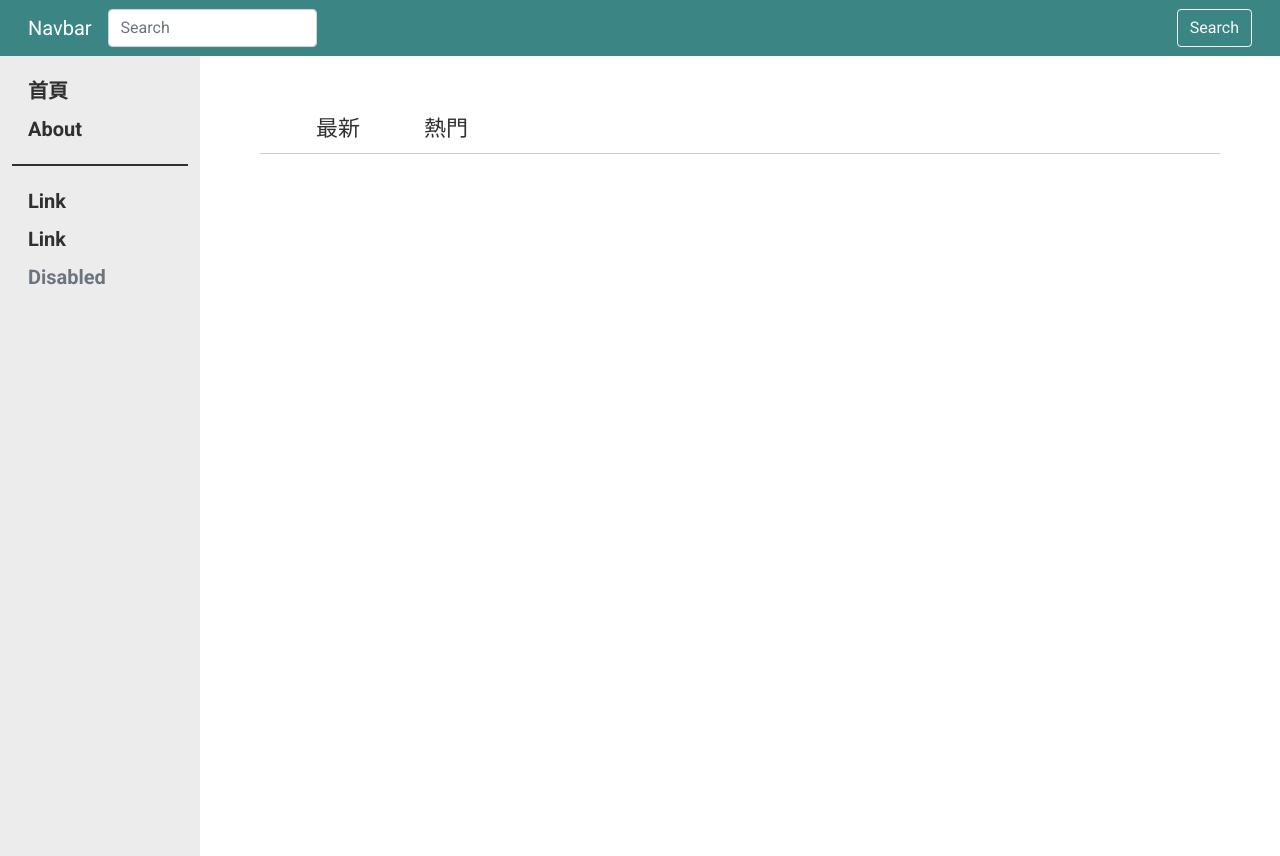
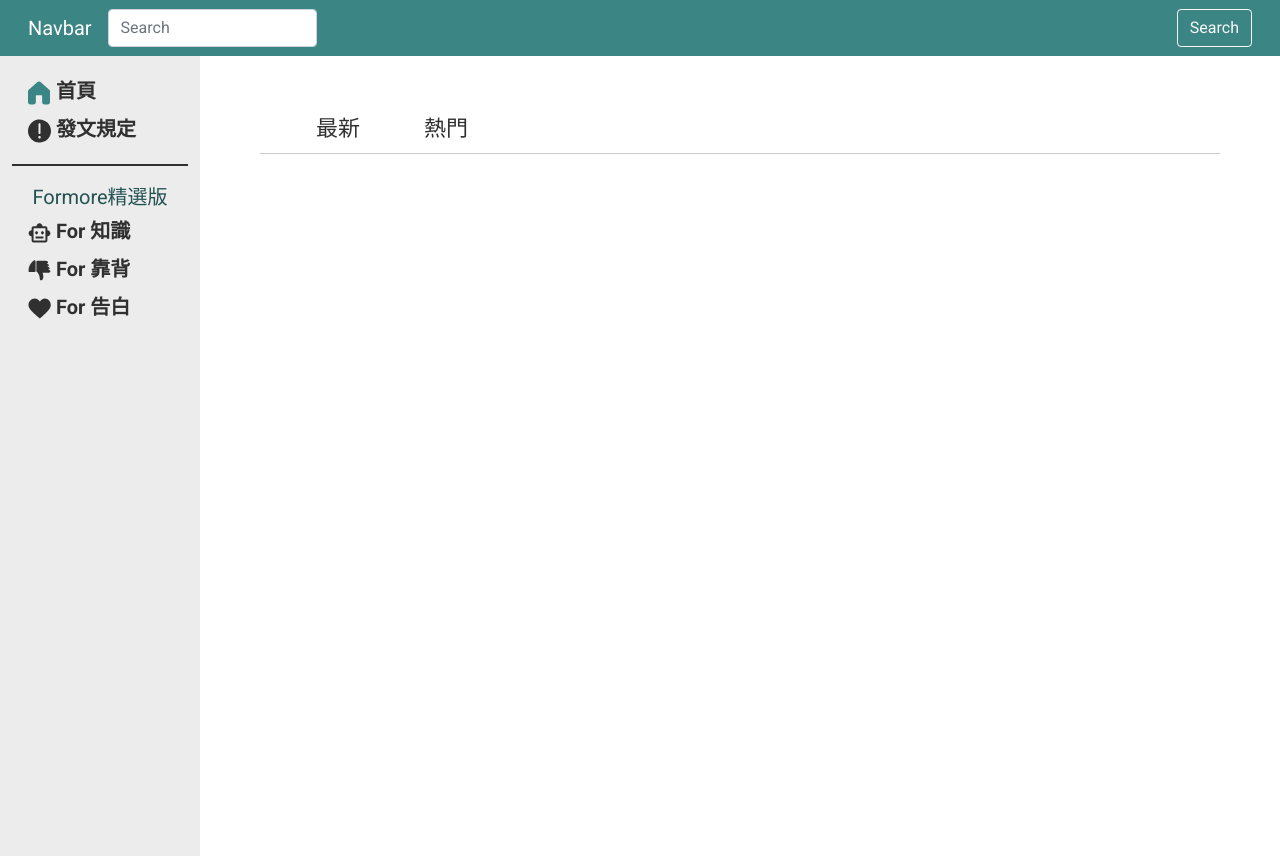
Before and after one commit to formore2022/formore2022.github.io, a Vue app: page / in a window 1280 px wide. Built offline with nearby package versions, Linux system fonts and the light colour scheme.

Commit message:
ADD MENU ICON

```diff
--- a/src/App.vue
+++ b/src/App.vue
@@ -38,22 +38,48 @@
             <div class="d-none d-sm-block col-sm-auto sidebar text-white min-vh-100 bg-gray py-3">
                 <ul class="nav flex-column align-items-start">
                     <li class="nav-item">
-                        <router-link to="/hot" class="nav-link active">首頁</router-link>
+                        <router-link to="/hot" class="nav-link active">
+                            <svg width="23" height="24" viewBox="0 0 23 24" fill="none" xmlns="http://www.w3.org/2000/svg">
+                                <path d="M12.5814 1.08927C12.1485 0.709876 11.5871 0.5 11.0051 0.5C10.4232 0.5 9.86182 0.709876 9.42894 1.08927L0.781421 8.66892C0.535553 8.8846 0.338927 9.1483 0.204305 9.44291C0.0696835 9.73753 7.57174e-05 10.0565 0 10.379V21.1994C0 21.8096 0.248475 22.3947 0.690764 22.8262C1.13305 23.2576 1.73292 23.5 2.35841 23.5H5.50297C6.12846 23.5 6.72833 23.2576 7.17062 22.8262C7.61291 22.3947 7.86138 21.8096 7.86138 21.1994V15.0645C7.86138 14.8611 7.94421 14.6661 8.09164 14.5223C8.23907 14.3785 8.43902 14.2977 8.64752 14.2977H13.3643C13.5728 14.2977 13.7728 14.3785 13.9202 14.5223C14.0677 14.6661 14.1505 14.8611 14.1505 15.0645V21.1994C14.1505 21.8096 14.399 22.3947 14.8413 22.8262C15.2835 23.2576 15.8834 23.5 16.5089 23.5H19.6535C20.2789 23.5 20.8788 23.2576 21.3211 22.8262C21.7634 22.3947 22.0119 21.8096 22.0119 21.1994V10.379C22.0118 10.0565 21.9422 9.73753 21.8076 9.44291C21.6729 9.1483 21.4763 8.8846 21.2304 8.66892L12.5829 1.08927H12.5814Z" fill="#3C8585"/>
+                            </svg>
+                            首頁
+                        </router-link>
                     </li>
                     <li class="nav-item">
-                        <router-link to="/About" class="nav-link">About</router-link>
+                        <router-link to="/About" class="nav-link">
+                            <svg width="23" height="24" viewBox="0 0 23 24" fill="none" xmlns="http://www.w3.org/2000/svg">
+                                <path d="M11.5 0.5C9.22552 0.5 7.00211 1.17446 5.11095 2.4381C3.21978 3.70174 1.7458 5.49779 0.87539 7.59914C0.00498273 9.70049 -0.222756 12.0128 0.220974 14.2435C0.664704 16.4743 1.75997 18.5234 3.36828 20.1317C4.97658 21.74 7.02568 22.8353 9.25646 23.279C11.4872 23.7228 13.7995 23.495 15.9009 22.6246C18.0022 21.7542 19.7983 20.2802 21.0619 18.3891C22.3255 16.4979 23 14.2745 23 12C23 8.95001 21.7884 6.02494 19.6317 3.86827C17.4751 1.7116 14.55 0.5 11.5 0.5ZM10.4938 5.31562C10.4938 5.04875 10.5998 4.79281 10.7885 4.6041C10.9772 4.41539 11.2331 4.30937 11.5 4.30937C11.7669 4.30937 12.0228 4.41539 12.2115 4.6041C12.4002 4.79281 12.5063 5.04875 12.5063 5.31562V13.9406C12.5063 14.2075 12.4002 14.4634 12.2115 14.6521C12.0228 14.8409 11.7669 14.9469 11.5 14.9469C11.2331 14.9469 10.9772 14.8409 10.7885 14.6521C10.5998 14.4634 10.4938 14.2075 10.4938 13.9406V5.31562ZM11.5 19.5469C11.2441 19.5469 10.994 19.471 10.7812 19.3288C10.5685 19.1867 10.4027 18.9846 10.3047 18.7482C10.2068 18.5118 10.1812 18.2517 10.2311 18.0007C10.281 17.7498 10.4042 17.5192 10.5852 17.3383C10.7661 17.1574 10.9966 17.0341 11.2476 16.9842C11.4986 16.9343 11.7587 16.9599 11.9951 17.0579C12.2315 17.1558 12.4336 17.3216 12.5757 17.5344C12.7179 17.7471 12.7938 17.9972 12.7938 18.2531C12.7938 18.5962 12.6574 18.9253 12.4148 19.1679C12.1722 19.4106 11.8431 19.5469 11.5 19.5469Z" fill="#303030"/>
+                            </svg>
+                        發文規定
+                        </router-link>
                     </li>
                 </ul>
                 <hr/>
+                <div class="text-avatar-green">Formore精選版</div>
                 <ul class="nav flex-column align-items-start">
                     <li class="nav-item">
-                        <a class="nav-link" href="#">Link</a>
+                        <a class="nav-link" href="#">
+                            <svg width="23" height="20" viewBox="0 0 31 27" fill="none" xmlns="http://www.w3.org/2000/svg">
+                                <path d="M26.1666 9.875V7.125C26.1666 5.6125 24.9666 4.375 23.4999 4.375H19.4999C19.4999 2.0925 17.7133 0.25 15.4999 0.25C13.2866 0.25 11.4999 2.0925 11.4999 4.375H7.49992C6.03325 4.375 4.83325 5.6125 4.83325 7.125V9.875C2.61992 9.875 0.833252 11.7175 0.833252 14C0.833252 16.2825 2.61992 18.125 4.83325 18.125V23.625C4.83325 25.1375 6.03325 26.375 7.49992 26.375H23.4999C24.9666 26.375 26.1666 25.1375 26.1666 23.625V18.125C28.3799 18.125 30.1666 16.2825 30.1666 14C30.1666 11.7175 28.3799 9.875 26.1666 9.875ZM23.4999 23.625H7.49992V7.125H23.4999V23.625ZM11.4999 15.375C10.3933 15.375 9.49992 14.4537 9.49992 13.3125C9.49992 12.1713 10.3933 11.25 11.4999 11.25C12.6066 11.25 13.4999 12.1713 13.4999 13.3125C13.4999 14.4537 12.6066 15.375 11.4999 15.375ZM21.4999 13.3125C21.4999 14.4537 20.6066 15.375 19.4999 15.375C18.3933 15.375 17.4999 14.4537 17.4999 13.3125C17.4999 12.1713 18.3933 11.25 19.4999 11.25C20.6066 11.25 21.4999 12.1713 21.4999 13.3125ZM10.1666 18.125H20.8333V20.875H10.1666V18.125Z" fill="#303030"/>
+                            </svg>
+                            For 知識
+                        </a>
                     </li>
                     <li class="nav-item">
-                        <a class="nav-link" href="#">Link</a>
+                        <a class="nav-link" href="#">
+                            <svg width="23" height="21" viewBox="0 0 28 26" fill="none" xmlns="http://www.w3.org/2000/svg">
+                                <path d="M0.631836 14.8816C0.552734 14.2723 0.5 13.6527 0.5 13.023C0.5 7.48789 3.64824 2.66875 8.30996 0.114456L9.18008 1.88164V13.9523L8.21504 14.8816H0.631836ZM27.5 13.9523C27.5 14.8816 26.535 15.8109 25.5699 15.8109H17.8549C18.3348 17.6695 18.8199 19.523 18.8199 20.4523C18.8199 22.3109 17.8549 24.1645 17.375 24.6316C17.3645 24.6418 16.8951 25.0938 15.9301 25.0938C14.4852 25.0938 14.4852 23.7023 14.4852 23.7023C14.4852 23.677 14.0053 21.3816 14.0053 20.4523C14.0053 19.523 12.0752 15.8109 11.1102 14.8816L10.1451 14.4195V1.41953L11.1102 0.957424H21.715C23.6451 0.957424 24.6102 1.88672 24.6102 2.81602C24.6102 3.74531 23.6451 4.67461 22.6801 4.67461C24.6102 4.67461 25.5752 5.60391 25.5752 6.53321C25.5752 7.4625 24.6102 8.3918 23.6451 8.3918C25.5752 8.3918 26.5402 9.3211 26.5402 10.2504C26.5402 11.1797 25.5752 12.109 24.6102 12.109C26.535 12.0938 27.5 13.023 27.5 13.9523Z" fill="#303030"/>
+                            </svg>
+                            For 靠背
+                        </a>
                     </li>
                     <li class="nav-item">
-                        <a class="nav-link disabled">Disabled</a>
+                        <a class="nav-link" href="#">
+                            <svg width="23" height="21" viewBox="0 0 27 24" fill="none" xmlns="http://www.w3.org/2000/svg">
+                                <path d="M13.9571 3.90545C9.51874 -2.95029 0.535645 0.784498 0.535645 8.25269C0.535645 13.8607 12.851 22.6332 13.9571 23.7739C15.0709 22.6332 26.7737 13.8607 26.7737 8.25269C26.7737 0.841117 18.4038 -2.95029 13.9571 3.90545V3.90545Z" fill="#303030"/>
+                            </svg>
+                            For 告白
+                        </a>
                     </li>
                 </ul>
             </div>
@@ -99,7 +125,9 @@ nav {
 .bg-gray {
     background: var(--gray-color);
 }
-
+.text-avatar-green {
+    color: var(--avatar-green-color);
+}
 .sidebar {
     width: 200px !important;
     font-size: 20px;
```
